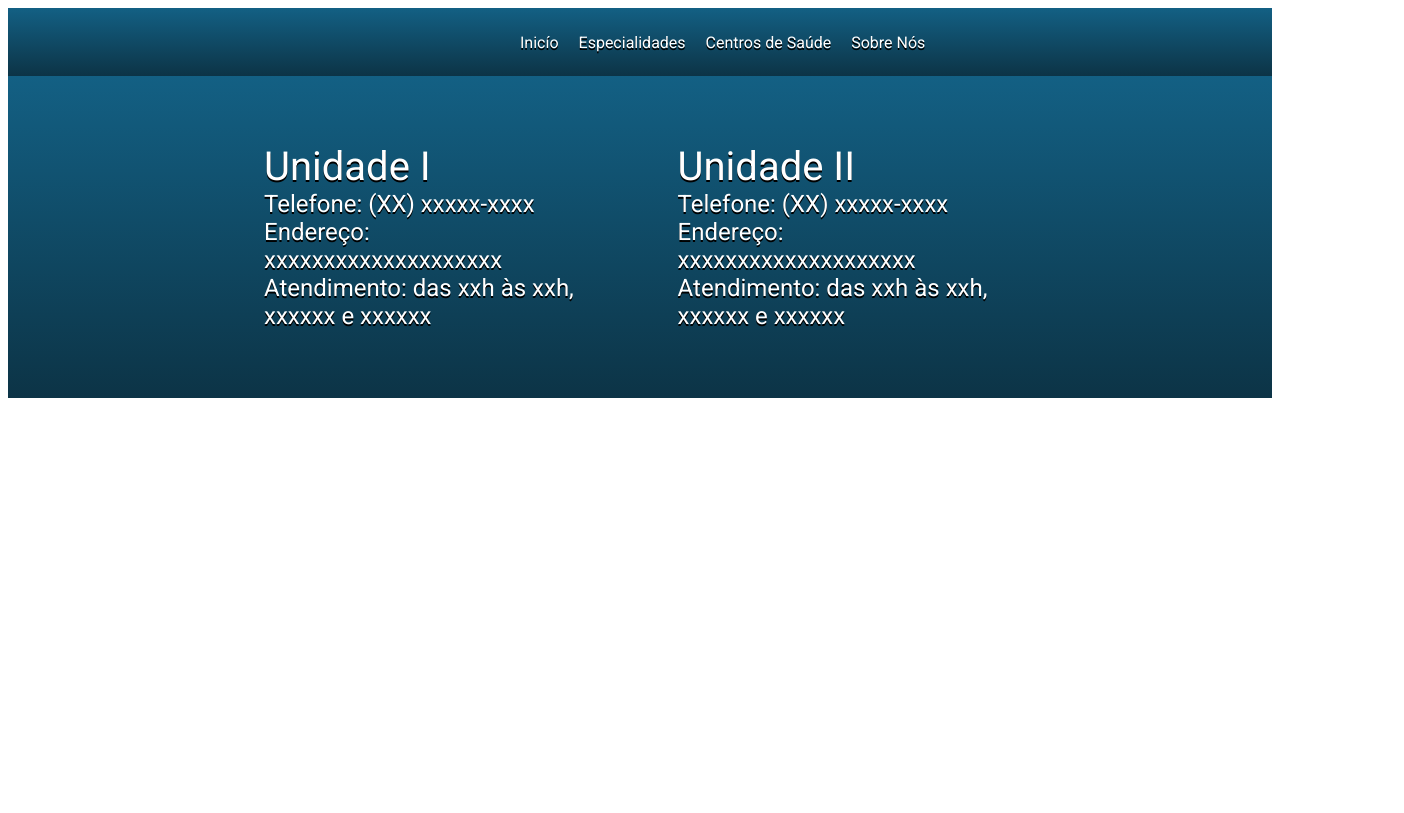
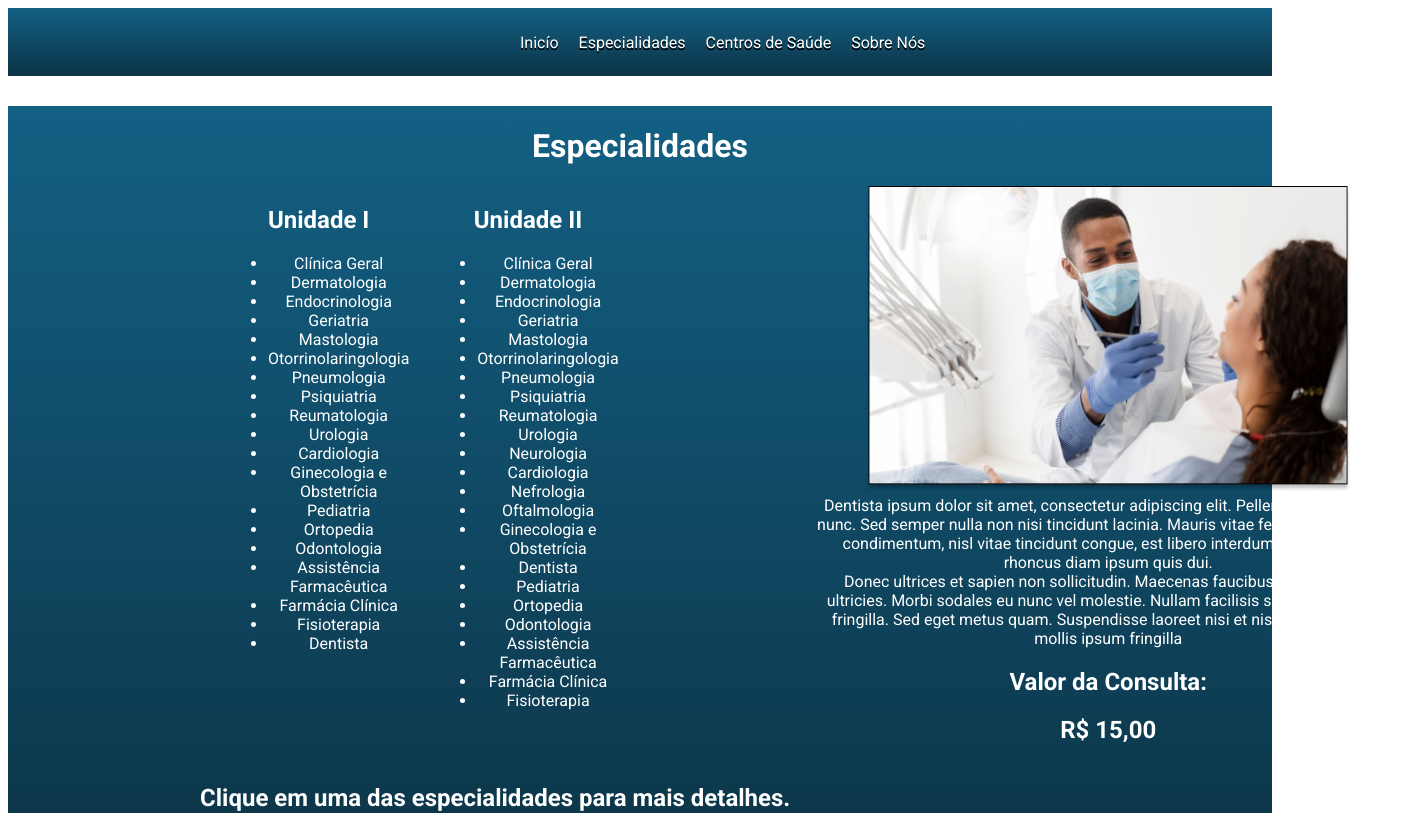
Before and after one commit to Ranbut/novo-horizonte, a React (Create React App) app in the folder front-end/: page /specialties in a window 1280 px wide. Shown: the top 813 px of the page, 1404 px wide, since content can reach past the window. Built offline with nearby package versions, Linux system fonts and the light colour scheme.

Commit message:
feat: added specialties page

```diff
--- a/front-end/src/pages/AboutUs/index.jsx
+++ b/front-end/src/pages/AboutUs/index.jsx
@@ -26,7 +26,7 @@ export default function AboutUs() {
                 </HistorySection>
                 <WhySection>
                     <WhyContainer>
-                        <WhyTitle><strong>Por quê escolher a Novo Horizonte</strong></WhyTitle>
+                        <WhyTitle><strong>Por quê escolher a Novo Horizonte?</strong></WhyTitle>
                         <WhyText>Etiam mauris eros, accumsan id diam  sed, consectetur dignissim orci. Donec faucibus magna lorem, non mattis
                         justo malesuada sed. Vivamus faucibus nisl in mi aliquam dictum.
                         Phasellus volutpat orci id risus dignissim accumsan. Phasellus fermentum dolor non erat fermentum fringilla.
@@ -36,7 +36,7 @@ export default function AboutUs() {
                         <WhyText>Duis ac pulvinar mauris. Aenean eget dolor eget velit imperdiet pharetra  nec in quam. Praesent congue commodo nisi,
                         a aliquam enim ornare eget.  Aliquam convallis convallis libero sit amet scelerisque.
                         Morbi pellentesque vestibulum odio in condimentum.</WhyText>
-                        <button>Veja os centros de saúde que temos.</button>
+                        <LocationButton>Veja os centros de saúde que temos.</LocationButton>
                     </WhyContainer>
                 </WhySection>
             <Footer/>
@@ -48,12 +48,15 @@ const HistorySection = styled.div`
     background: linear-gradient(180deg, rgb(19, 96, 132) 0%, rgb(12.27, 51.69, 70.13) 100%);
     margin-top: 30px;
     img {
-        width: 555px;
-        height: 275px;
+        width: 595px;
+        height: 375px;
     }
 `;
 
 const HistoryTitle = styled.h1`
+    color: white;
+    text-shadow: 0px 4px 4px #00000040;
+    margin-top: 21px;
     text-align: center;
 `;
 
@@ -70,9 +73,12 @@ const HistoryText = styled.div`
     font-size: 24px;
     width: 671px;
     height: 375px;
+    margin-bottom: 132px;
 `;
 
 const WhySection = styled.div`
+    margin-top: 50px;
+    margin-bottom: 50px;
     text-align: center;
     margin-left: 20vw;
     margin-right: 20vw;
@@ -85,6 +91,7 @@ const WhyContainer = styled.div`
 
 const WhyTitle = styled.div`
     font-size: 40px;
+    margin-bottom: 33px;
 `;
 
 const WhyText = styled.div`
@@ -93,3 +100,13 @@ const WhyText = styled.div`
     text-shadow: 0px 2px #0000003f;
     font-size: 24px;
 `;
+
+const LocationButton = styled.button`
+    color: white;
+    text-align: center;
+    font-size: 24px;
+    width: 281px;
+    height: 128px;
+    background: #136084;
+    border-radius: 10px;
+`;
--- a/front-end/src/pages/Specialties/index.jsx
+++ b/front-end/src/pages/Specialties/index.jsx
@@ -1,11 +1,153 @@
+import styled from "styled-components";
 import Navbar from "../../components/Navbar";
 import Footer from "../../Footer";
+import photo1 from '../../assets/photo-4.png'
 
 export default function Specialties() {
     return(
         <>
             <Navbar/>
+            <SpecialtiesBodySection>
+                <Title>Especialidades</Title>
+                <SpecialtiesSection>
+                    <ClinicsContainer>
+                        <ClinicContainer>
+                            <ClinicTitle>Unidade I</ClinicTitle>
+                            <ClinicSpecialties>
+                                <li>Clínica Geral</li>
+                                <li>Dermatologia</li>
+                                <li>Endocrinologia</li>
+                                <li>Geriatria</li>
+                                <li>Mastologia</li>
+                                <li>Otorrinolaringologia</li>
+                                <li>Pneumologia</li>
+                                <li>Psiquiatria</li>
+                                <li>Reumatologia</li>
+                                <li>Urologia</li>
+                                <li>Cardiologia</li>
+                                <li>Ginecologia e Obstetrícia</li>
+                                <li>Pediatria</li>
+                                <li>Ortopedia</li>
+                                <li>Odontologia</li>
+                                <li>Assistência Farmacêutica</li>
+                                <li>Farmácia Clínica</li>
+                                <li>Fisioterapia</li>
+                                <li>Dentista</li>
+                            </ClinicSpecialties>
+                        </ClinicContainer>
+                        <ClinicContainer>
+                            <ClinicTitle>Unidade II</ClinicTitle>
+                            <ClinicSpecialties>
+                                <li>Clínica Geral</li>
+                                <li>Dermatologia</li>
+                                <li>Endocrinologia</li>
+                                <li>Geriatria</li>
+                                <li>Mastologia</li>
+                                <li>Otorrinolaringologia</li>
+                                <li>Pneumologia</li>
+                                <li>Psiquiatria</li>
+                                <li>Reumatologia</li>
+                                <li>Urologia</li>
+                                <li>Neurologia</li>
+                                <li>Cardiologia</li>
+                                <li>Nefrologia</li>
+                                <li>Oftalmologia</li>
+                                <li>Ginecologia e Obstetrícia</li>
+                                <li>Dentista</li>
+                                <li>Pediatria</li>
+                                <li>Ortopedia</li>
+                                <li>Odontologia</li>
+                                <li>Assistência Farmacêutica</li>
+                                <li>Farmácia Clínica</li>
+                                <li>Fisioterapia</li>
+                            </ClinicSpecialties>
+                        </ClinicContainer>
+                    </ClinicsContainer>
+                    <SpecialtyContainer>
+                        <SpecialtyImage src={photo1} alt="Dentist" />
+                        <SpecialtyDescription>
+                            Dentista ipsum dolor sit amet, consectetur adipiscing elit.
+                            Pellentesque  quis orci nunc. Sed semper nulla non nisi tincidunt lacinia.
+                            Mauris  vitae felis lorem. Quisque condimentum, nisl vitae tincidunt congue,
+                            est libero interdum sem, sit amet rhoncus diam ipsum quis dui.
+                        </SpecialtyDescription>
+                        <SpecialtyDescription>
+                            Donec ultrices et sapien non sollicitudin. Maecenas faucibus id massa  sed ultricies.
+                            Morbi sodales eu nunc vel molestie. Nullam facilisis sed  lacus facilisis fringilla.
+                            Sed eget metus quam. Suspendisse laoreet nisi  et nisl elementum, eu mollis ipsum fringilla
+                        </SpecialtyDescription>
+                        <SpecialtyValue>Valor da Consulta:</SpecialtyValue>
+                        <SpecialtyValue>R$ 15,00</SpecialtyValue>
+                    </SpecialtyContainer>
+                </SpecialtiesSection>
+                <MoreAbout>Clique em uma das especialidades para mais detalhes.</MoreAbout>
+                </SpecialtiesBodySection>
             <Footer/>
         </>
     )
 }
+
+const SpecialtiesBodySection = styled.div`
+    color: white;
+    background: linear-gradient(180deg, rgb(19, 96, 132) 0%, rgb(12.27, 51.69, 70.13) 100%);
+    margin-top: 30px;
+    padding-bottom: 46px;
+    margin-bottom: 39px;
+`;
+
+const Title = styled.h1`
+    padding-top: 21px;
+    text-align: center;
+`;
+
+const SpecialtiesSection = styled.div`
+    display: flex;
+    gap: 194px;
+    margin-left: 15vw;
+    margin-right: 15vw;
+`;
+
+const ClinicsContainer = styled.div`
+    margin-left: 28px;
+    text-align: center;
+    display: flex;
+    gap: 28px;
+`;
+
+const ClinicContainer = styled.div`
+
+`;
+
+const ClinicTitle = styled.h2`
+
+`;
+
+const ClinicSpecialties = styled.ul`
+    li{
+        &:hover{
+        color: #50F4FF;
+    }
+    cursor: pointer;
+    }
+`;
+
+const SpecialtyContainer = styled.div`
+    text-align: center;
+`;
+
+const SpecialtyImage = styled.img`
+    width: 486px;
+    height: 306px;
+`;
+
+const SpecialtyDescription = styled.div`
+    width: 591px;
+`;
+
+const SpecialtyValue = styled.h2`
+`;
+
+const MoreAbout = styled.h2`
+    margin-left: 15vw;
+    margin-right: 15vw;
+`;
```
